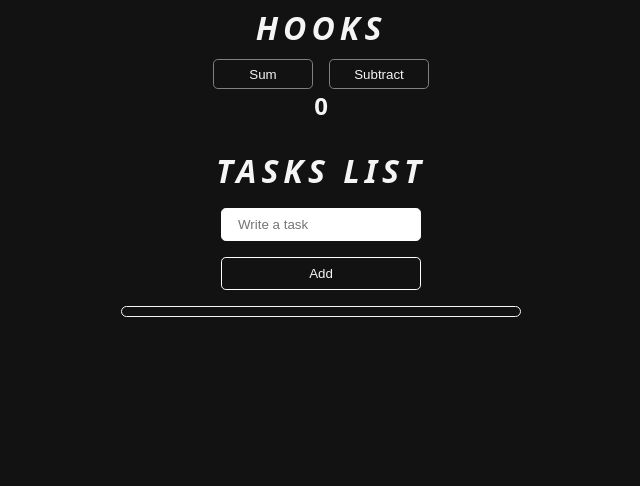
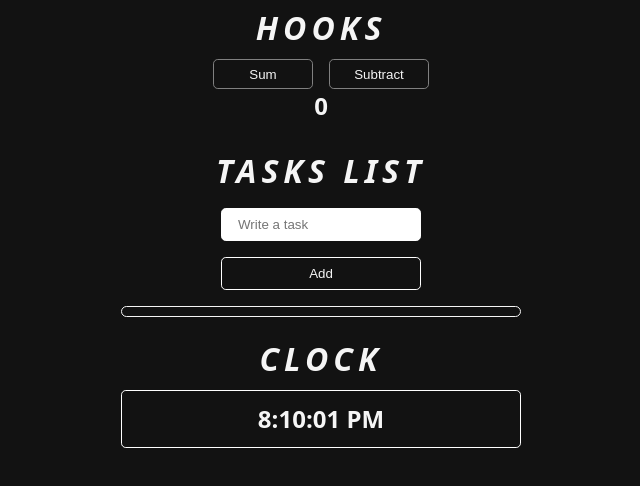
Before and after one commit to Espadv69/React_Beginner, a React (Vite) app in the folder 03-hooks/: page / in a window 1280 px wide. Shown: the top 486 px of the page, without its empty margins (319-959 px from the left). Built offline with nearby package versions, Linux system fonts and the light colour scheme.

Commit message:
feat(Clock): render clock title and current time in the Clock component

```diff
--- a/03-hooks/src/component/Clock.jsx
+++ b/03-hooks/src/component/Clock.jsx
@@ -11,4 +11,13 @@ export const Clock = () => {
 
     return () => clearInterval(intervalId)
   }, [])
+
+  return (
+    <div>
+      <h1 className="h1-title">Clock</h1>
+      <div className="clock">
+        <h2 className="h2-clock">{date.toLocaleTimeString()}</h2>
+      </div>
+    </div>
+  )
 }
```
